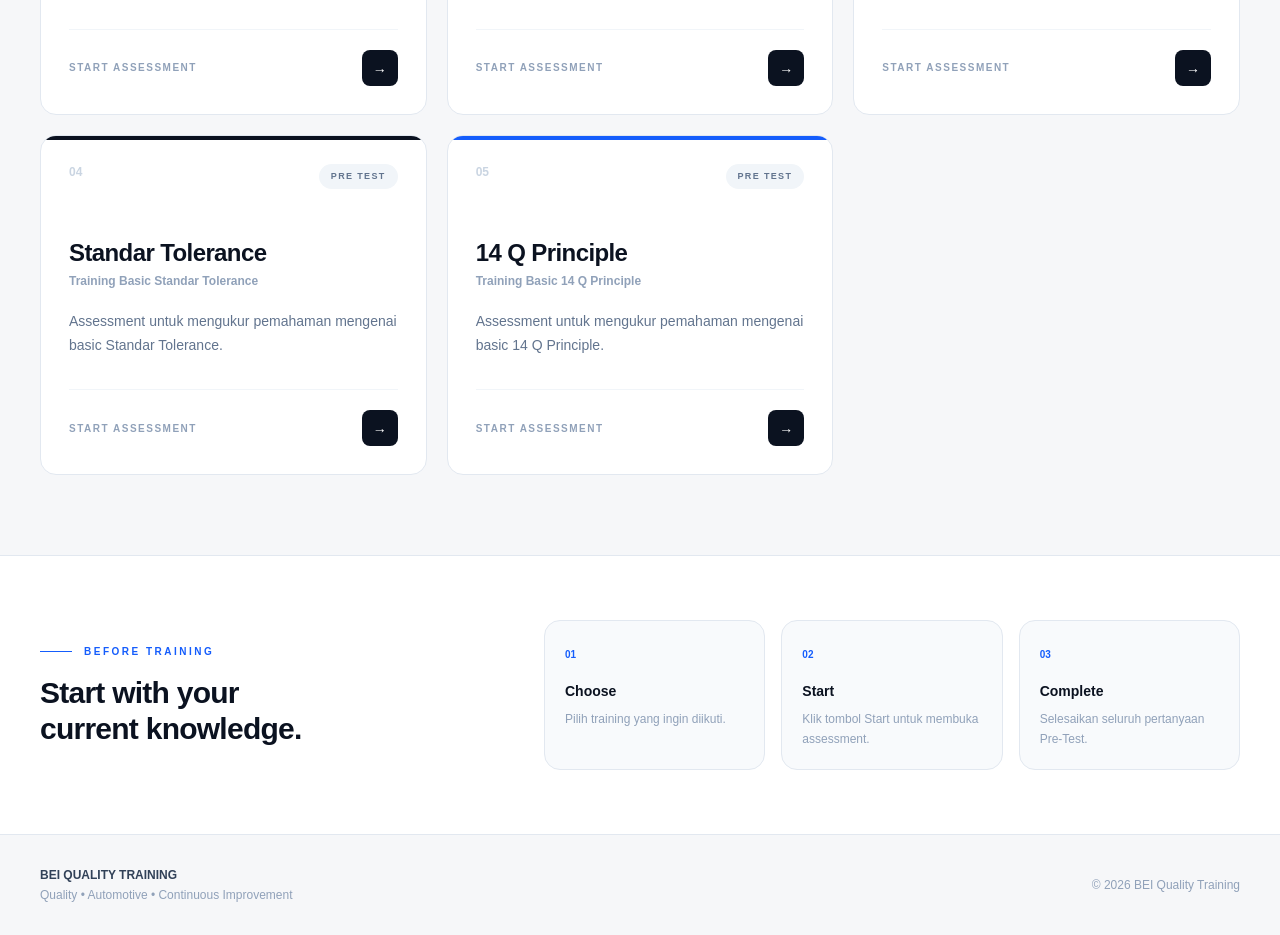
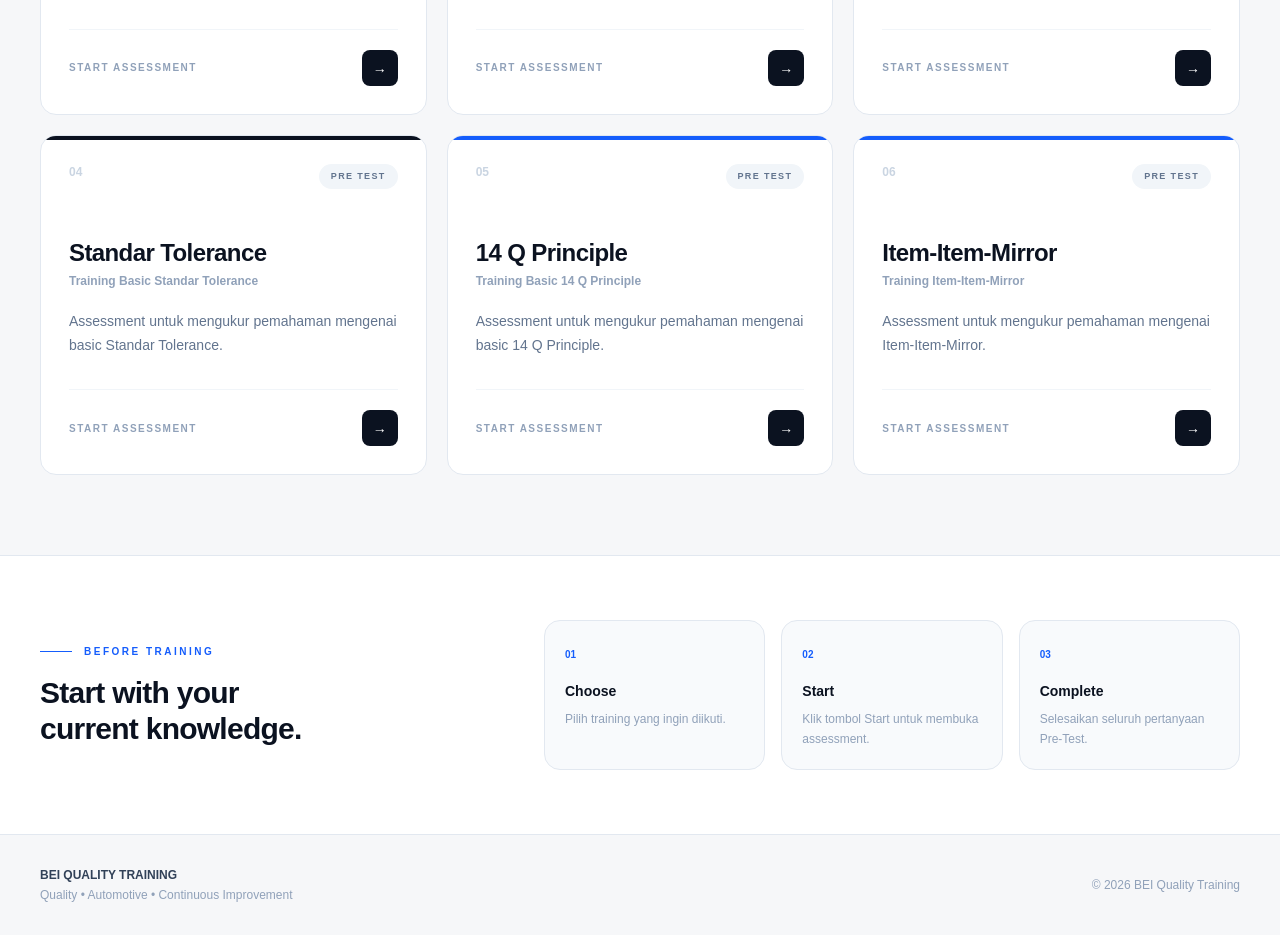
Before and after one commit to robysunjaya20/bei-quality-training, a Next.js app: page /pre-test in a window 1280 px wide. Shown: the part 940-1875 px from the top of the page. Built offline with nearby package versions, Linux system fonts and the light colour scheme.

Commit message:
Add new pre-test item for Item-Item-Mirror

```diff
--- a/src/app/pre-test/page.tsx
+++ b/src/app/pre-test/page.tsx
@@ -53,7 +53,17 @@ const preTests = [
     href: "https://pre-test-14q-principle.vercel.app/",
     accent: "blue",
   },
-];
+  {
+    number: "06",
+    title: "Item-Item-Mirror",
+    subtitle: "Training Item-Item-Mirror",
+    description:
+      "Assessment untuk mengukur pemahaman mengenai Item-Item-Mirror.",
+    type: "PRE TEST",
+    href: "https://item-item-mirror.vercel.app/pre-test",
+    accent: "blue",
+  },
+  ];
 
 export default function PreTestPage() {
   return (
```
